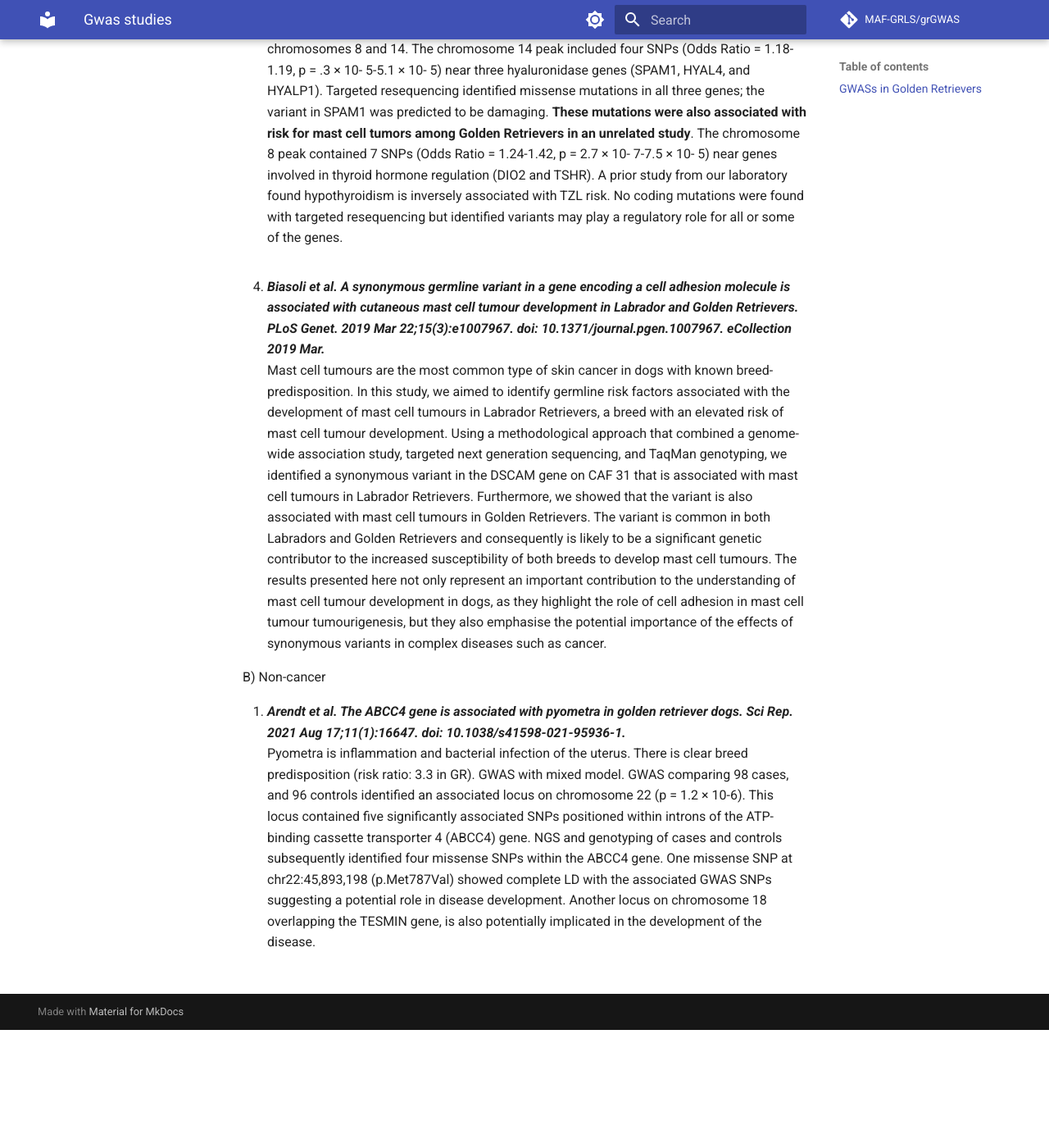
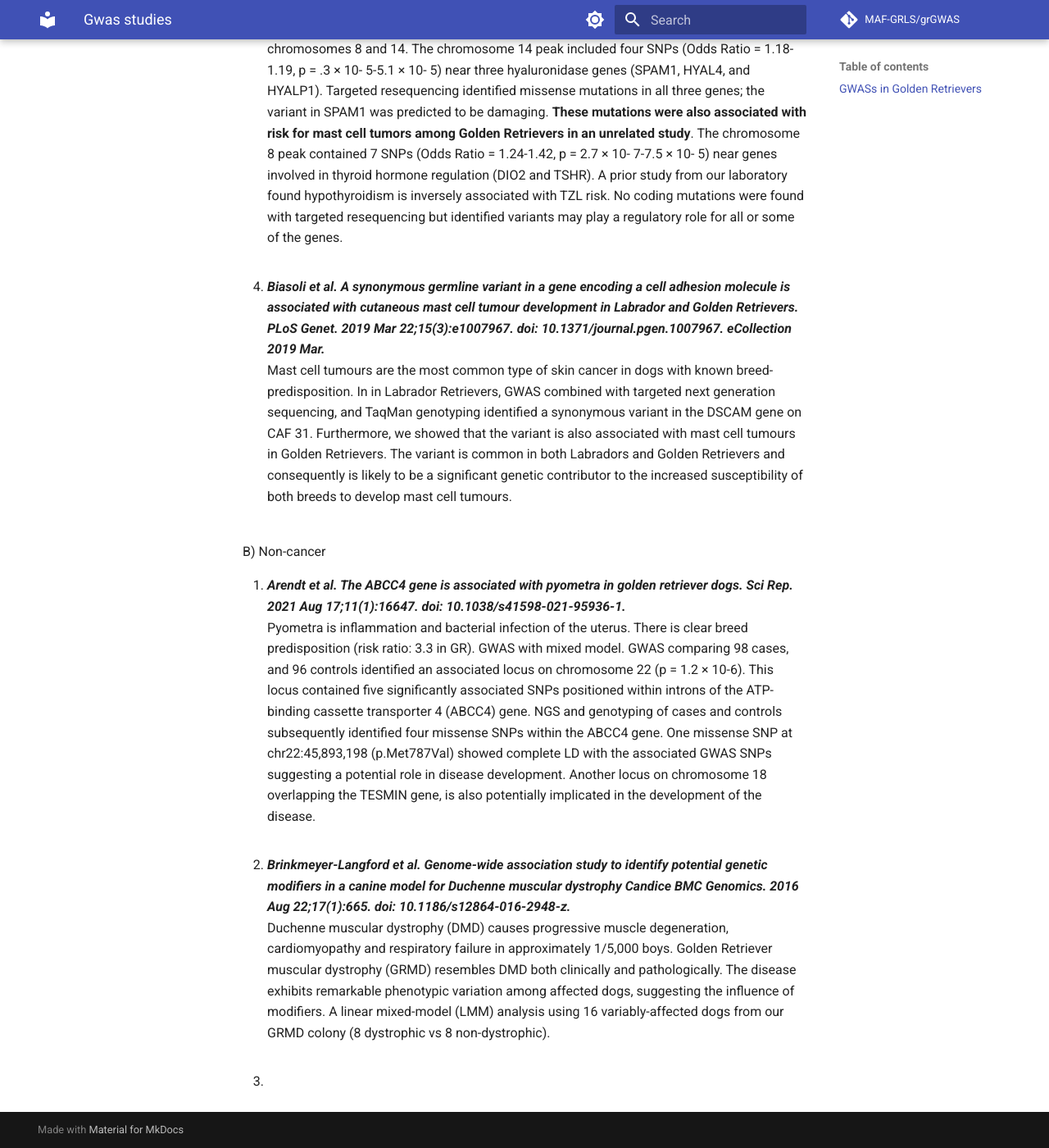
Before and after one commit to morrisanimalfoundation/grGWAS, an MkDocs documentation site: the page built from docs/ext_docs/gwas_studies.md, in a window 1280 px wide and 1400 px high, scrolled down 1364 px. Shown: the whole window at 82% size. Built offline with MkDocs 1.6.1 and Material for MkDocs 9.7.7, drawn with Linux system fonts in a browser that asks for light colours; comment, search, counter and statistics services are not loaded; before the commit the page ends 2620 px from its top, so only the background shows below that.

Commit message:
Update gwas_studies.md

```diff
--- a/docs/ext_docs/gwas_studies.md
+++ b/docs/ext_docs/gwas_studies.md
@@ -4,26 +4,21 @@
 A) Cancers
 
 1.  ***Evans et al. Multi-omics approach identifies germline regulatory variants associated with hematopoietic malignancies in retriever dog breeds. PLoS Genet. 2021 May 13;17(5):e1009543. doi: 10.1371/journal.pgen.1009543. eCollection 2021 May.*** <br>
-Histiocytic sarcoma is an aggressive hematopoietic malignancy of mature tissue histiocytes. Flat-coated retrievers (FCRs) have unusually high frequency (lethal in 20%). GWASs identifying two significant risk loci on CFA 5 (Pwald = 4.83x10-9) and 19 (Pwald = 2.25x10-7). A multi-omics approach generating whole genome, transcriptome, and chromatin immunoprecipitation sequencing highlighted the PI3K pathway gene PIK3R6 on CFA5, and proximal candidate regulatory variants that are strongly associated with histiocytic sarcoma and predicted to impact transcription factor binding. **The CFA5 association colocalizes with susceptibility loci for two hematopoietic malignancies, hemangiosarcoma and B-cell lymphoma, in the closely related golden retriever breed, revealing the risk contribution this single locus makes to multiple hematological cancers.** By comparison, the CFA19 locus is unique to the FCR and harbors risk alleles associated with upregulation of TNFAIP6, which itself affects cell migration and metastasis. Together, these loci explain ~35% of disease risk.
-<br>
-<br>
+Histiocytic sarcoma is an aggressive hematopoietic malignancy of mature tissue histiocytes. Flat-coated retrievers (FCRs) have unusually high frequency (lethal in 20%). GWASs identifying two significant risk loci on CFA 5 (Pwald = 4.83x10-9) and 19 (Pwald = 2.25x10-7). A multi-omics approach generating whole genome, transcriptome, and chromatin immunoprecipitation sequencing highlighted the PI3K pathway gene PIK3R6 on CFA5, and proximal candidate regulatory variants that are strongly associated with histiocytic sarcoma and predicted to impact transcription factor binding. **The CFA5 association colocalizes with susceptibility loci for two hematopoietic malignancies, hemangiosarcoma and B-cell lymphoma, in the closely related golden retriever breed, revealing the risk contribution this single locus makes to multiple hematological cancers.** By comparison, the CFA19 locus is unique to the FCR and harbors risk alleles associated with upregulation of TNFAIP6, which itself affects cell migration and metastasis. Together, these loci explain ~35% of disease risk. <br> <br>
 2.  ***Hédan et al. Identification of common predisposing loci to hematopoietic cancers in four dog breeds. PLoS Genet. 2021 Apr 1;17(4):e1009395. doi: 10.1371/journal.pgen.1009395. eCollection 2021 Apr.*** <br>
-Histiocytic sarcoma (HS) is a rare but aggressive cancer in both humans and dogs with specific breed predispositions. This study combined several GWASs in a multi-breed (Bernese mountain dogs, Rottweilers, flat-coated retrievers, and golden retrievers) and multi-cancer (HS, lymphoma, and mast cell tumor). Results confirmed the previously identified HS risk CDKN2A locus on CFA 11.  Also identified new loci on canine chromosomes 2, 5, 14, and 20. Capture and targeted sequencing of specific loci suggested the existence of regulatory variants in non-coding regions and methylation mechanisms linked to risk haplotypes, which lead to strong cancer predisposition in specific dog breeds. We also showed that these canine cancer predisposing loci appeared to be due to the additive effect of several risk haplotypes involved in other hematopoietic cancers such as lymphoma or mast cell tumors as well.
-<br>
-<br>
+Histiocytic sarcoma (HS) is a rare but aggressive cancer in both humans and dogs with specific breed predispositions. This study combined several GWASs in a multi-breed (Bernese mountain dogs, Rottweilers, flat-coated retrievers, and golden retrievers) and multi-cancer (HS, lymphoma, and mast cell tumor). Results confirmed the previously identified HS risk CDKN2A locus on CFA 11.  Also identified new loci on canine chromosomes 2, 5, 14, and 20. Capture and targeted sequencing of specific loci suggested the existence of regulatory variants in non-coding regions and methylation mechanisms linked to risk haplotypes, which lead to strong cancer predisposition in specific dog breeds. We also showed that these canine cancer predisposing loci appeared to be due to the additive effect of several risk haplotypes involved in other hematopoietic cancers such as lymphoma or mast cell tumors as well. <br> <br>
 3.  ***Labadie et al. Genome-wide association analysis of canine T zone lymphoma identifies link to hypothyroidism and a shared association with mast-cell tumors. BMC Genomics. 2020 Jul 6;21(1):464. doi: 10.1186/s12864-020-06872-9.*** <br>
-T zone lymphoma (TZL) represents about 12% of all canine lymphomas. Golden Retrievers appear predisposed, representing over 40% of TZL cases. Asymptomatic aged Golden Retrievers frequently have populations of T zone-like cells (phenotypically identical to TZL) of undetermined significance (TZUS), potentially representing a pre-clinical state. Dogs were categorized as TZL (n = 95), TZUS (n = 142), or control (n = 101) using flow cytometry and genotyped using the Illumina CanineHD BeadChip. Using a mixed linear model adjusting for population stratification, we found association with genome-wide significance in regions on chromosomes 8 and 14. The chromosome 14 peak included four SNPs (Odds Ratio = 1.18-1.19, p = .3 × 10- 5-5.1 × 10- 5) near three hyaluronidase genes (SPAM1, HYAL4, and HYALP1). Targeted resequencing identified missense mutations in all three genes; the variant in SPAM1 was predicted to be damaging. **These mutations were also associated with risk for mast cell tumors among Golden Retrievers in an unrelated study**. The chromosome 8 peak contained 7 SNPs (Odds Ratio = 1.24-1.42, p = 2.7 × 10- 7-7.5 × 10- 5) near genes involved in thyroid hormone regulation (DIO2 and TSHR). A prior study from our laboratory found hypothyroidism is inversely associated with TZL risk. No coding mutations were found with targeted resequencing but identified variants may play a regulatory role for all or some of the genes.
-<br>
-<br>
+T zone lymphoma (TZL) represents about 12% of all canine lymphomas. Golden Retrievers appear predisposed, representing over 40% of TZL cases. Asymptomatic aged Golden Retrievers frequently have populations of T zone-like cells (phenotypically identical to TZL) of undetermined significance (TZUS), potentially representing a pre-clinical state. Dogs were categorized as TZL (n = 95), TZUS (n = 142), or control (n = 101) using flow cytometry and genotyped using the Illumina CanineHD BeadChip. Using a mixed linear model adjusting for population stratification, we found association with genome-wide significance in regions on chromosomes 8 and 14. The chromosome 14 peak included four SNPs (Odds Ratio = 1.18-1.19, p = .3 × 10- 5-5.1 × 10- 5) near three hyaluronidase genes (SPAM1, HYAL4, and HYALP1). Targeted resequencing identified missense mutations in all three genes; the variant in SPAM1 was predicted to be damaging. **These mutations were also associated with risk for mast cell tumors among Golden Retrievers in an unrelated study**. The chromosome 8 peak contained 7 SNPs (Odds Ratio = 1.24-1.42, p = 2.7 × 10- 7-7.5 × 10- 5) near genes involved in thyroid hormone regulation (DIO2 and TSHR). A prior study from our laboratory found hypothyroidism is inversely associated with TZL risk. No coding mutations were found with targeted resequencing but identified variants may play a regulatory role for all or some of the genes. <br> <br>
 4.  ***Biasoli et al. A synonymous germline variant in a gene encoding a cell adhesion molecule is associated with cutaneous mast cell tumour development in Labrador and Golden Retrievers. PLoS Genet. 2019 Mar 22;15(3):e1007967. doi: 10.1371/journal.pgen.1007967. eCollection 2019 Mar.*** <br>
-Mast cell tumours are the most common type of skin cancer in dogs with known breed-predisposition.  In this study, we aimed to identify germline risk factors associated with the development of mast cell tumours in Labrador Retrievers, a breed with an elevated risk of mast cell tumour development. Using a methodological approach that combined a genome-wide association study, targeted next generation sequencing, and TaqMan genotyping, we identified a synonymous variant in the DSCAM gene on CAF 31 that is associated with mast cell tumours in Labrador Retrievers. Furthermore, we showed that the variant is also associated with mast cell tumours in Golden Retrievers. The variant is common in both Labradors and Golden Retrievers and consequently is likely to be a significant genetic contributor to the increased susceptibility of both breeds to develop mast cell tumours. The results presented here not only represent an important contribution to the understanding of mast cell tumour development in dogs, as they highlight the role of cell adhesion in mast cell tumour tumourigenesis, but they also emphasise the potential importance of the effects of synonymous variants in complex diseases such as cancer.
-
+Mast cell tumours are the most common type of skin cancer in dogs with known breed-predisposition. In in Labrador Retrievers, GWAS combined with targeted next generation sequencing, and TaqMan genotyping identified a synonymous variant in the DSCAM gene on CAF 31. Furthermore, we showed that the variant is also associated with mast cell tumours in Golden Retrievers. The variant is common in both Labradors and Golden Retrievers and consequently is likely to be a significant genetic contributor to the increased susceptibility of both breeds to develop mast cell tumours. <br> <br>
 
 
 
 B) Non-cancer
 
 1.  ***Arendt et al. The ABCC4 gene is associated with pyometra in golden retriever dogs. Sci Rep. 2021 Aug 17;11(1):16647. doi: 10.1038/s41598-021-95936-1.*** <br>
-Pyometra is inflammation and bacterial infection of the uterus. There is clear breed predisposition (risk ratio: 3.3 in GR). GWAS with mixed model. GWAS comparing 98 cases, and 96 controls identified an associated locus on chromosome 22 (p = 1.2 × 10-6). This locus contained five significantly associated SNPs positioned within introns of the ATP-binding cassette transporter 4 (ABCC4) gene. NGS and genotyping of cases and controls subsequently identified four missense SNPs within the ABCC4 gene. One missense SNP at chr22:45,893,198 (p.Met787Val) showed complete LD with the associated GWAS SNPs suggesting a potential role in disease development. Another locus on chromosome 18 overlapping the TESMIN gene, is also potentially implicated in the development of the disease.
-<br>
-<br>
+Pyometra is inflammation and bacterial infection of the uterus. There is clear breed predisposition (risk ratio: 3.3 in GR). GWAS with mixed model. GWAS comparing 98 cases, and 96 controls identified an associated locus on chromosome 22 (p = 1.2 × 10-6). This locus contained five significantly associated SNPs positioned within introns of the ATP-binding cassette transporter 4 (ABCC4) gene. NGS and genotyping of cases and controls subsequently identified four missense SNPs within the ABCC4 gene. One missense SNP at chr22:45,893,198 (p.Met787Val) showed complete LD with the associated GWAS SNPs suggesting a potential role in disease development. Another locus on chromosome 18 overlapping the TESMIN gene, is also potentially implicated in the development of the disease. <br> <br>
+2.  ***Brinkmeyer-Langford et al. Genome-wide association study to identify potential genetic modifiers in a canine model for Duchenne muscular dystrophy
+Candice BMC Genomics. 2016 Aug 22;17(1):665. doi: 10.1186/s12864-016-2948-z.*** <br>
+Duchenne muscular dystrophy (DMD) causes progressive muscle degeneration, cardiomyopathy and respiratory failure in approximately 1/5,000 boys. Golden Retriever muscular dystrophy (GRMD) resembles DMD both clinically and pathologically. The disease exhibits remarkable phenotypic variation among affected dogs, suggesting the influence of modifiers. A linear mixed-model (LMM) analysis using 16 variably-affected dogs from our GRMD colony (8 dystrophic vs 8 non-dystrophic).  <br> <br>
+3.
```
